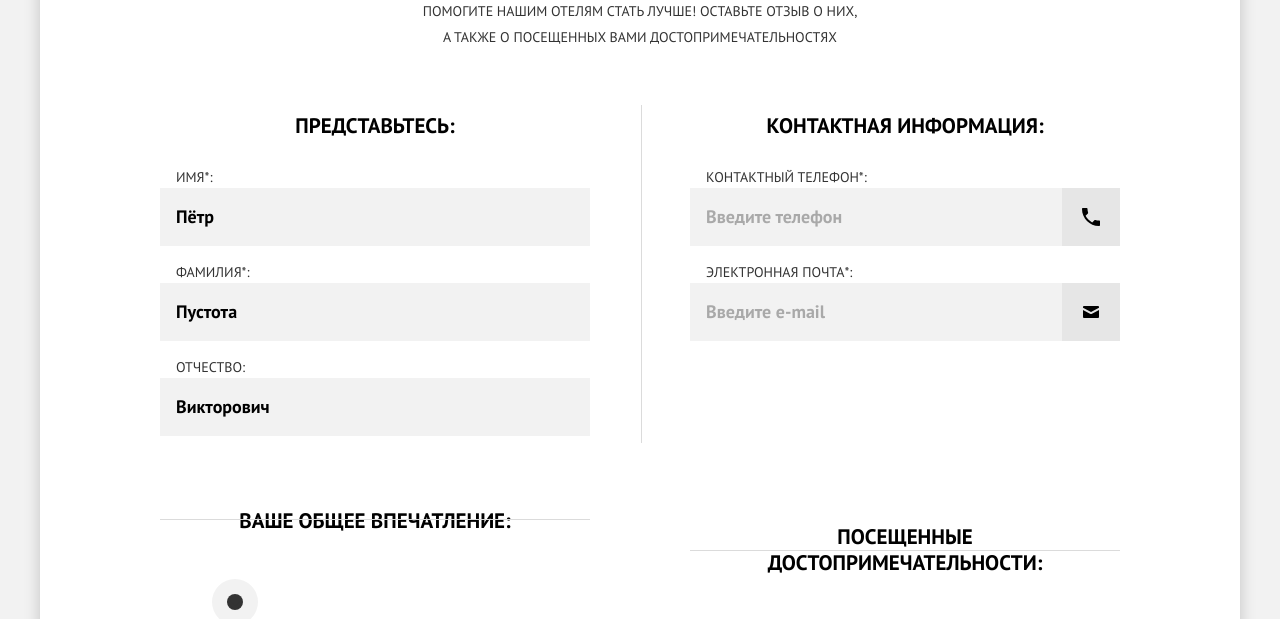
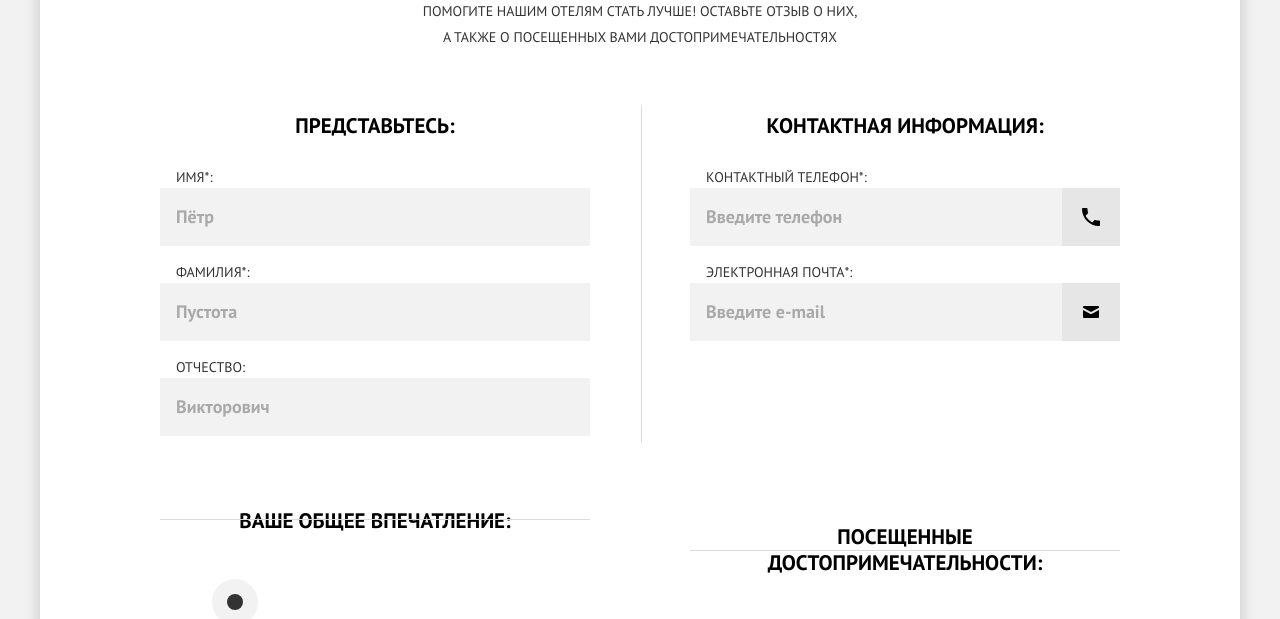
Before and after one commit to mgDentist/2287579-sedona-28, a website: page source/form.html in a window 1280 px wide. Shown: the part 526-1145 px from the top of the page. Drawn offline with nearby package versions, Linux system fonts and the light colour scheme; files that its build step writes are made by us from their sources; files whose address does not match are found by name.

Commit message:
Add some input style fix

```diff
--- a/source/form.html
+++ b/source/form.html
@@ -61,15 +61,15 @@
             <legend class="form__legend">Представьтесь:</legend>
             <label class="form__input input-form">
               <span class="input-form__text">Имя*:</span>
-              <input class="input-form__field" type="text" name="name" placeholder="Пётр" required>
+              <input class="input-form__field input-form__field--placeholder-color" type="text" name="name" placeholder="Пётр" required>
             </label>
             <label class="form__input input-form">
               <span class="input-form__text">Фамилия*:</span>
-              <input class="input-form__field" type="text" name="surname" placeholder="Пустота" required>
+              <input class="input-form__field input-form__field--placeholder-color" type="text" name="surname" placeholder="Пустота" required>
             </label>
             <label class="form__input input-form">
               <span class="input-form__text">Отчество:</span>
-              <input class="input-form__field" type="text" name="secondname" placeholder="Викторович">
+              <input class="input-form__field input-form__field--placeholder-color" type="text" name="secondname" placeholder="Викторович">
             </label>
           </fieldset>
           <fieldset class="form__fieldset form__fieldset--contacts">
```
